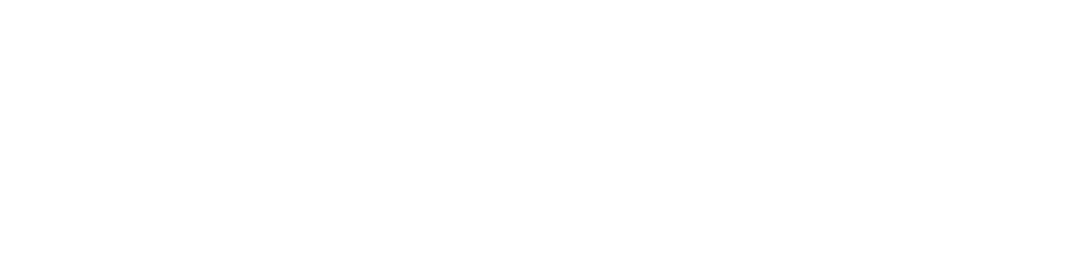
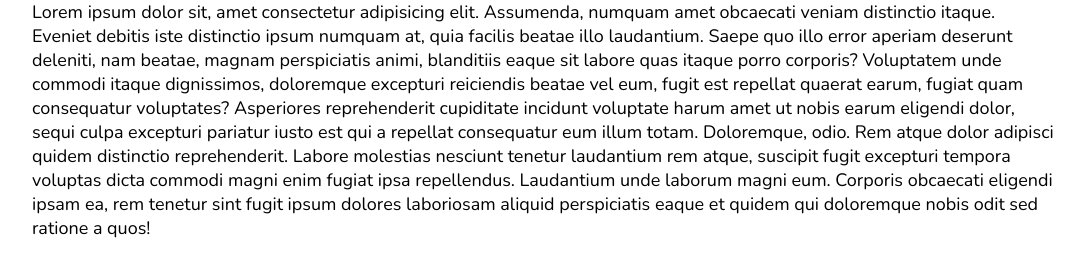
Before and after one commit to imSamaritan/todo-app, a website built with webpack: page src/views/index.html in a window 1280 px wide. Shown: the whole page, without its empty margins (96-1180 px from the left). Built offline with nearby package versions, Linux system fonts and the light colour scheme.

Commit message:
alter _variables font-size, main.css for container and index.html for instantiating div container

```diff
--- a/src/sass/components/_variables.scss
+++ b/src/sass/components/_variables.scss
@@ -1 +1,2 @@
 $primary: rgb(45, 45, 221);
+$font-size: 18px;
--- a/src/sass/main.scss
+++ b/src/sass/main.scss
@@ -4,4 +4,10 @@
 
 body {
 	font-family: 'Nunito', sans-serif;
+	font-size: $font-size;
 }
+
+.container {
+	width: 80%;
+	margin: 0 auto;
+}
--- a/src/views/index.html
+++ b/src/views/index.html
@@ -8,7 +8,9 @@
 </head>
 <body>
 
-
+	<div class="container">
+		Lorem ipsum dolor sit, amet consectetur adipisicing elit. Assumenda, numquam amet obcaecati veniam distinctio itaque. Eveniet debitis iste distinctio ipsum numquam at, quia facilis beatae illo laudantium. Saepe quo illo error aperiam deserunt deleniti, nam beatae, magnam perspiciatis animi, blanditiis eaque sit labore quas itaque porro corporis? Voluptatem unde commodi itaque dignissimos, doloremque excepturi reiciendis beatae vel eum, fugit est repellat quaerat earum, fugiat quam consequatur voluptates? Asperiores reprehenderit cupiditate incidunt voluptate harum amet ut nobis earum eligendi dolor, sequi culpa excepturi pariatur iusto est qui a repellat consequatur eum illum totam. Doloremque, odio. Rem atque dolor adipisci quidem distinctio reprehenderit. Labore molestias nesciunt tenetur laudantium rem atque, suscipit fugit excepturi tempora voluptas dicta commodi magni enim fugiat ipsa repellendus. Laudantium unde laborum magni eum. Corporis obcaecati eligendi ipsam ea, rem tenetur sint fugit ipsum dolores laboriosam aliquid perspiciatis eaque et quidem qui doloremque nobis odit sed ratione a quos!
+	</div>
 
 </body>
 </html>
```
